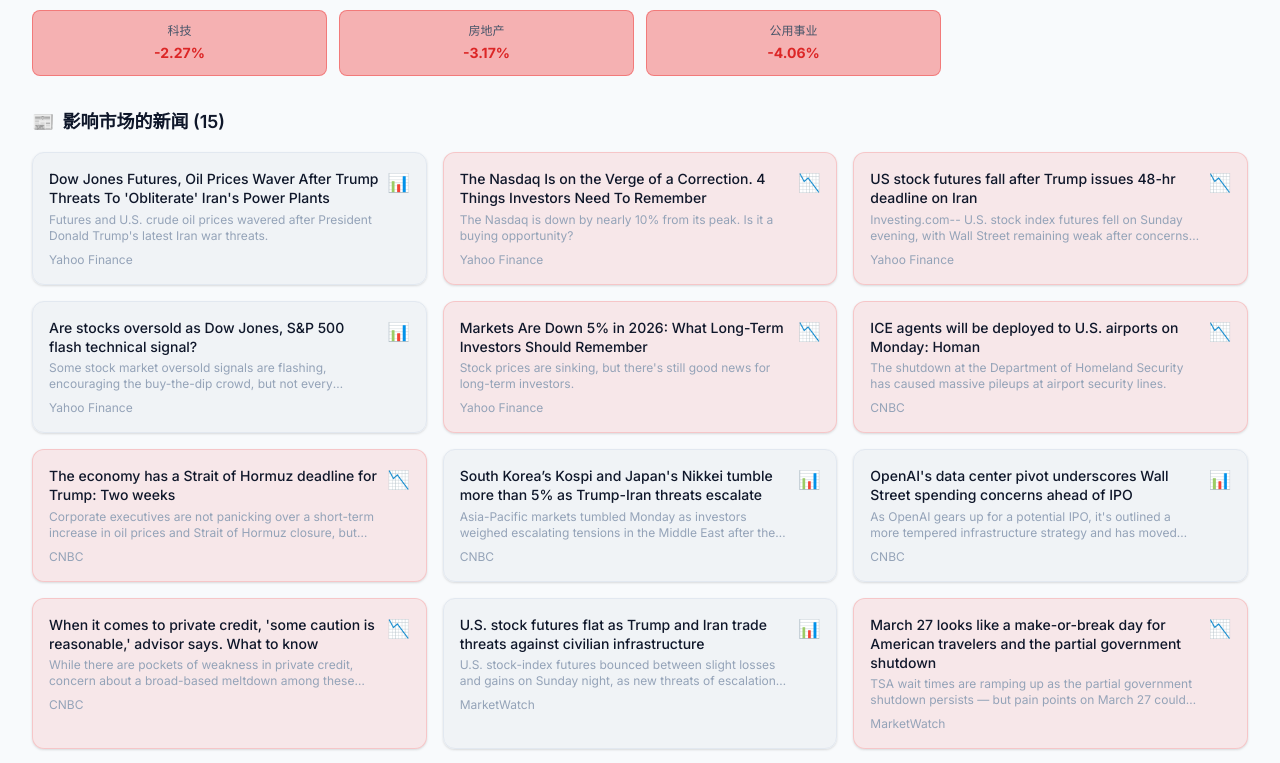
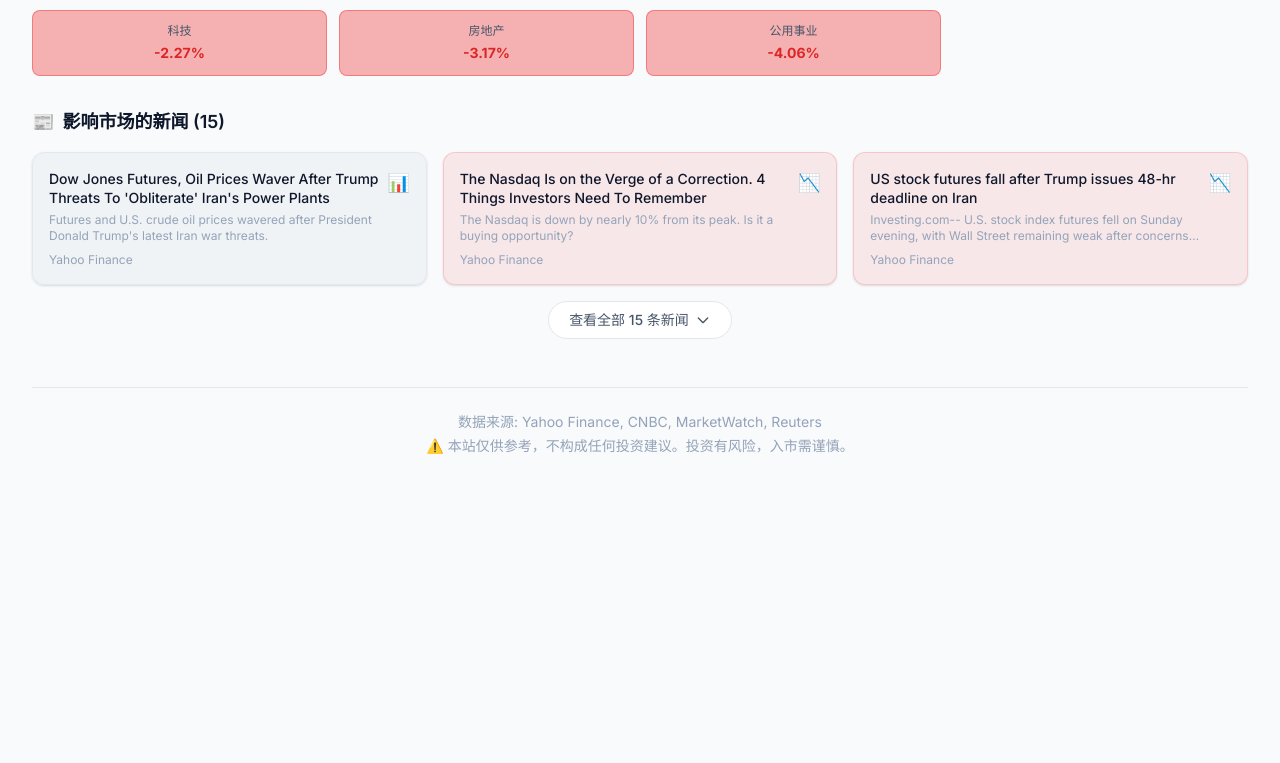
Before and after one commit to Leo555/investing, a Next.js app: page /barometer/2026-03-23 in a window 1280 px wide. Shown: the part 2062-2825 px from the top of the page. After the commit the page ends 2542 px from the top, so only its background shows below. Built offline with nearby package versions, Linux system fonts and the light colour scheme.

Commit message:
feat: 样式优化

```diff
--- a/app/barometer/[date]/BarometerClient.tsx
+++ b/app/barometer/[date]/BarometerClient.tsx
@@ -1,6 +1,6 @@
 'use client';
 
-import React from 'react';
+import React, { useState } from 'react';
 import {
   SentimentGauge,
   ChangeDisplay,
@@ -14,6 +14,12 @@ import {
 } from '@/components/Charts';
 import { ThemeToggle } from '@/components/ThemeProvider';
 import { BarometerData } from '@/lib/types';
+
+// 将 "2026-03-20" 格式化为 "3月20日"
+function formatDateShort(dateStr: string): string {
+  const d = new Date(dateStr + 'T00:00:00');
+  return d.toLocaleDateString('zh-CN', { month: 'short', day: 'numeric' });
+}
 
 export default function BarometerClient({ data }: { data: BarometerData }) {
   const getSentimentClass = () => {
@@ -218,16 +224,7 @@ export default function BarometerClient({ data }: { data: BarometerData }) {
       </section>
 
       {/* 新闻 */}
-      <section className="mb-8">
-        <h3 className="text-lg font-semibold text-content-primary mb-4 flex items-center gap-2">
-          <span>📰</span> 影响市场的新闻 ({data.news.length})
-        </h3>
-        <div className="grid grid-cols-1 md:grid-cols-2 lg:grid-cols-3 gap-4">
-          {data.news.map((news, index) => (
-            <NewsCard key={index} news={news} />
-          ))}
-        </div>
-      </section>
+      <NewsSection news={data.news} />
 
       {/* 免责声明 */}
       <footer className="border-t border-border pt-6 mt-12">
@@ -246,6 +243,11 @@ export default function BarometerClient({ data }: { data: BarometerData }) {
 function IndexCard({ index }: { index: BarometerData['nasdaq'] }) {
   const isPositive = index.change >= 0;
   const sparkData = index.priceHistory.map(p => p.close);
+
+  // 当日最高/最低的副标题：交易日期 + 美股常规交易时段
+  const tradingSubtitle = index.tradingDate
+    ? `${formatDateShort(index.tradingDate)} 9:30-16:00 ET`
+    : undefined;
 
   return (
     <div className="bg-surface-card border border-border rounded-2xl p-6">
@@ -267,12 +269,12 @@ function IndexCard({ index }: { index: BarometerData['nasdaq'] }) {
       <div className="grid grid-cols-2 gap-3">
         <MiniStat label="开盘" value={index.open} />
         <MiniStat label="前收" value={index.previousClose} />
-        <MiniStat label="最高" value={index.high} highlight="green" />
-        <MiniStat label="最低" value={index.low} highlight="red" />
+        <MiniStat label="最高" value={index.high} highlight="green" subtitle={tradingSubtitle} />
+        <MiniStat label="最低" value={index.low} highlight="red" subtitle={tradingSubtitle} />
         <MiniStat label="成交量" value={index.volume} format="volume" />
         <MiniStat label="平均成交量" value={index.avgVolume} format="volume" />
-        <MiniStat label="52周高" value={index.yearHigh} />
-        <MiniStat label="52周低" value={index.yearLow} />
+        <MiniStat label="52周高" value={index.yearHigh} subtitle={index.yearHighDate ? formatDateShort(index.yearHighDate) : undefined} />
+        <MiniStat label="52周低" value={index.yearLow} subtitle={index.yearLowDate ? formatDateShort(index.yearLowDate) : undefined} />
         {index.pe && <MiniStat label="P/E" value={index.pe} />}
         {index.atr14 && <MiniStat label="ATR(14)" value={index.atr14} />}
       </div>
@@ -285,11 +287,13 @@ function MiniStat({
   value,
   format = 'price',
   highlight,
+  subtitle,
 }: {
   label: string;
   value: number;
   format?: 'price' | 'volume';
   highlight?: 'green' | 'red';
+  subtitle?: string;
 }) {
   const formatted = format === 'volume'
     ? (value >= 1e9 ? `${(value / 1e9).toFixed(1)}B` : value >= 1e6 ? `${(value / 1e6).toFixed(1)}M` : value.toLocaleString())
@@ -305,6 +309,7 @@ function MiniStat({
     <div className="bg-surface-inset rounded-lg p-2.5">
       <div className="text-xs text-content-muted">{label}</div>
       <div className={`text-sm font-medium ${textColor}`}>{formatted}</div>
+      {subtitle && <div className="text-[10px] text-content-muted mt-0.5">{subtitle}</div>}
     </div>
   );
 }
@@ -407,3 +412,49 @@ function BollingerCard({
     </div>
   );
 }
+
+// 新闻模块：默认显示前 3 条，点击展开显示全部
+const NEWS_PREVIEW_COUNT = 3;
+
+function NewsSection({ news }: { news: BarometerData['news'] }) {
+  const [expanded, setExpanded] = useState(false);
+  const hasMore = news.length > NEWS_PREVIEW_COUNT;
+  const visibleNews = expanded ? news : news.slice(0, NEWS_PREVIEW_COUNT);
+
+  return (
+    <section className="mb-8">
+      <h3 className="text-lg font-semibold text-content-primary mb-4 flex items-center gap-2">
+        <span>📰</span> 影响市场的新闻 ({news.length})
+      </h3>
+      <div className="grid grid-cols-1 md:grid-cols-2 lg:grid-cols-3 gap-4">
+        {visibleNews.map((item, index) => (
+          <NewsCard key={index} news={item} />
+        ))}
+      </div>
+      {hasMore && (
+        <div className="flex justify-center mt-4">
+          <button
+            onClick={() => setExpanded(!expanded)}
+            className="inline-flex items-center gap-1.5 px-5 py-2 text-sm font-medium text-content-secondary bg-surface-card border border-border rounded-full hover:bg-surface-inset hover:text-content-primary transition-colors"
+          >
+            {expanded ? (
+              <>
+                收起
+                <svg className="w-4 h-4" fill="none" stroke="currentColor" viewBox="0 0 24 24">
+                  <path strokeLinecap="round" strokeLinejoin="round" strokeWidth={2} d="M5 15l7-7 7 7" />
+                </svg>
+              </>
+            ) : (
+              <>
+                查看全部 {news.length} 条新闻
+                <svg className="w-4 h-4" fill="none" stroke="currentColor" viewBox="0 0 24 24">
+                  <path strokeLinecap="round" strokeLinejoin="round" strokeWidth={2} d="M19 9l-7 7-7-7" />
+                </svg>
+              </>
+            )}
+          </button>
+        </div>
+      )}
+    </section>
+  );
+}
--- a/lib/types.ts
+++ b/lib/types.ts
@@ -6,6 +6,7 @@ export interface IndexData {
   price: number;
   change: number;
   changePercent: number;
+  tradingDate: string | null;
   open: number;
   high: number;
   low: number;
@@ -13,7 +14,9 @@ export interface IndexData {
   volume: number;
   avgVolume: number;
   yearHigh: number;
+  yearHighDate: string | null;
   yearLow: number;
+  yearLowDate: string | null;
   pe: number | null;
   marketCap: number | null;
   // 技术指标
```
Also changed, not shown: 1 other file (tests, documents, lock files or other folders).
